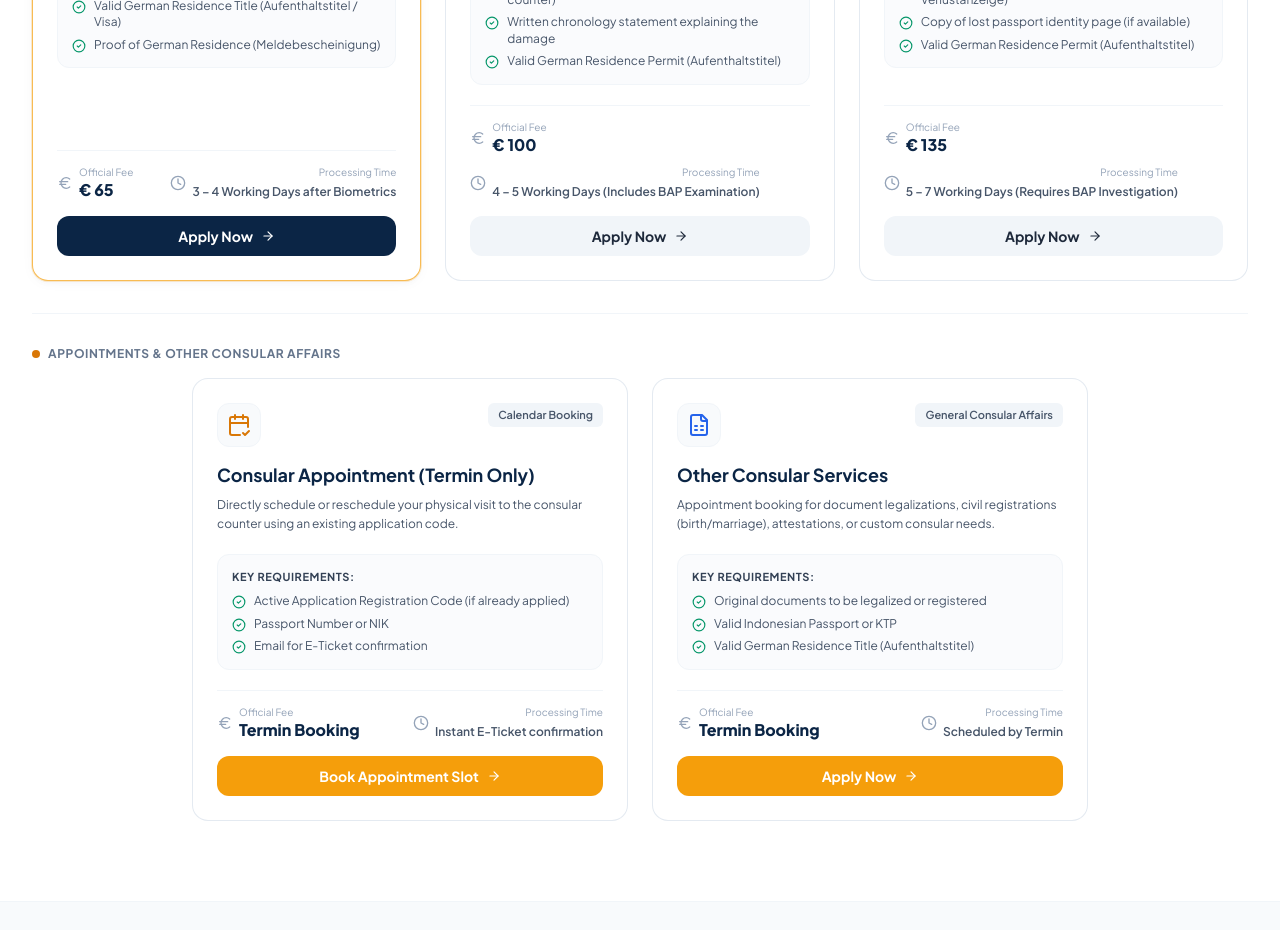
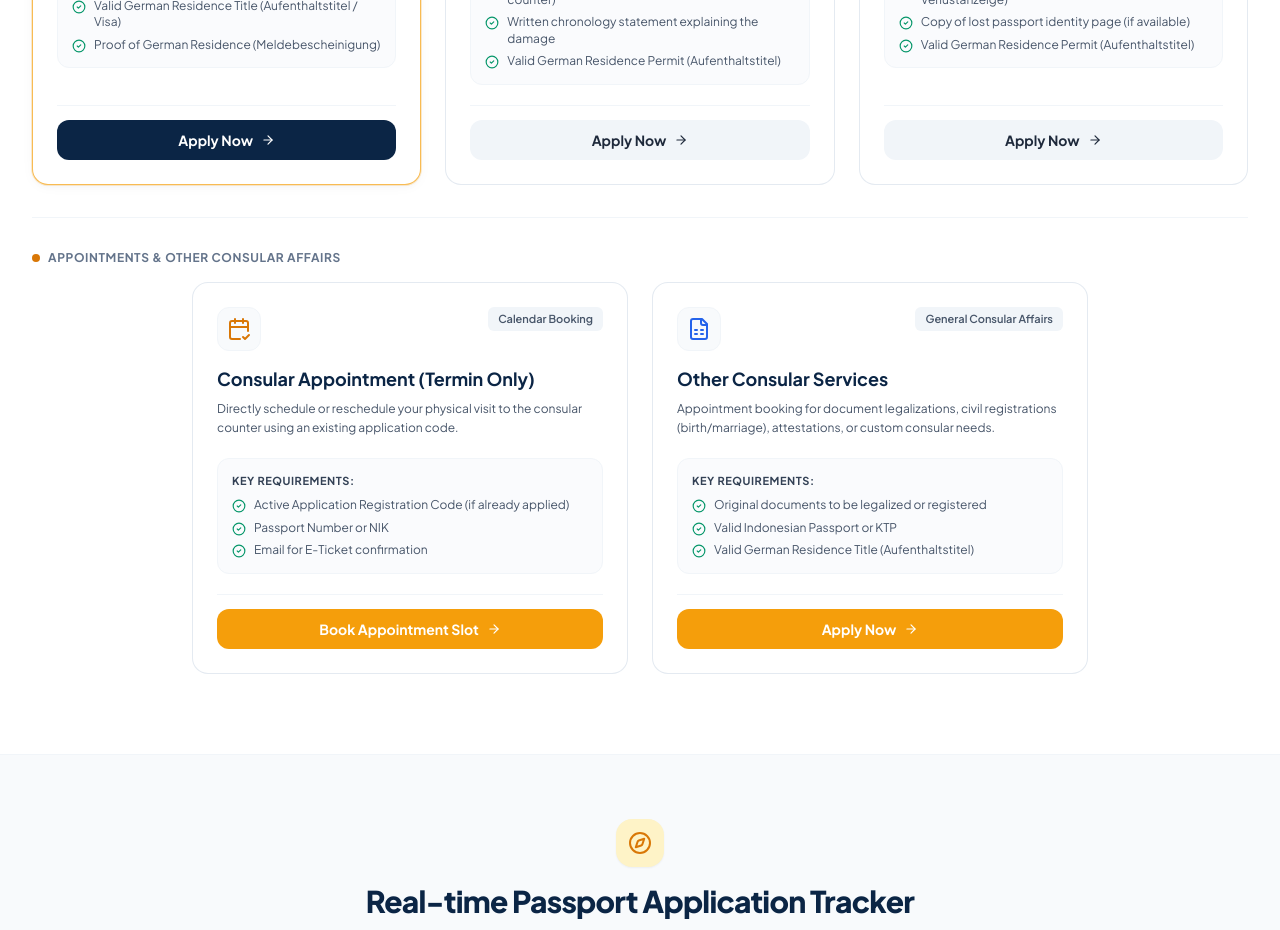
Before and after one commit to rahmadar-if/sunny-kjri-frankfurt, a React (Vite) app: page / in a window 1280 px wide. Shown: the part 1320-2250 px from the top of the page. Built offline with nearby package versions, Linux system fonts and the light colour scheme.

Commit message:
chore: remove price and processing time details from service cards and modals

```diff
--- a/src/components/ETicketModal.tsx
+++ b/src/components/ETicketModal.tsx
@@ -84,7 +84,9 @@ export const ETicketModal: React.FC<ETicketModalProps> = ({
             <div>
               <span className="text-slate-400 block text-[10px] uppercase font-bold">Document Choice</span>
               <span className="font-bold text-sunny-navy text-xs">
-                {application.passportType === 'electronic' ? 'E-Paspor (Chip) € 65' : 'Paspor Biasa € 25'}
+                {application.passportType === 'electronic'
+                  ? (lang === 'id' ? 'Paspor Elektronik (E-Paspor)' : 'Electronic Passport (E-Paspor)')
+                  : (lang === 'id' ? 'Paspor Biasa' : 'Ordinary Passport')}
               </span>
             </div>
 
--- a/src/components/ServiceCatalog.tsx
+++ b/src/components/ServiceCatalog.tsx
@@ -6,8 +6,6 @@ import {
   AlertTriangle,
   CheckCircle2,
   ArrowRight,
-  Euro,
-  Clock,
   FileSpreadsheet
 } from 'lucide-react';
 import { Language, ServiceItem } from '../types';
@@ -55,7 +53,6 @@ export const ServiceCatalog: React.FC<ServiceCatalogProps> = ({
     const title = lang === 'en' ? service.titleEn : service.titleId;
     const tag = lang === 'en' ? service.tagEn : service.tagId;
     const description = lang === 'en' ? service.descriptionEn : service.descriptionId;
-    const duration = lang === 'en' ? service.durationEn : service.durationId;
     const requirements = lang === 'en' ? service.requiredDocsEn : service.requiredDocsId;
 
     return (
@@ -109,36 +106,8 @@ export const ServiceCatalog: React.FC<ServiceCatalogProps> = ({
           </div>
         </div>
 
-        {/* Bottom Meta & Action Button */}
+        {/* Bottom Action Button */}
         <div className="pt-3.5 border-t border-slate-100 mt-auto">
-          <div className="flex items-center justify-between mb-3.5 flex-wrap gap-2">
-            {/* Fee */}
-            <div className="flex items-center gap-1.5">
-              <Euro className="w-4 h-4 text-slate-400" />
-              <div>
-                <span className="text-[10px] text-slate-400 block -mb-0.5">
-                  {t.services.feeLabel}
-                </span>
-                <span className="text-sm sm:text-base font-extrabold text-sunny-navy">
-                  {service.feeEur === 0 ? (lang === 'en' ? 'Termin Booking' : 'Gratis / Termin') : `€ ${service.feeEur}`}
-                </span>
-              </div>
-            </div>
-
-            {/* Processing Duration */}
-            <div className="flex items-center gap-1.5 text-right">
-              <Clock className="w-4 h-4 text-slate-400" />
-              <div>
-                <span className="text-[10px] text-slate-400 block -mb-0.5">
-                  {t.services.durationLabel}
-                </span>
-                <span className="text-xs font-semibold text-slate-600">
-                  {duration}
-                </span>
-              </div>
-            </div>
-          </div>
-
           {/* Trigger Button */}
           <button
             onClick={() => onSelectService(service)}
--- a/src/components/WizardModal.tsx
+++ b/src/components/WizardModal.tsx
@@ -601,10 +601,10 @@ export const WizardModal: React.FC<WizardModalProps> = ({
                       />
                       <div>
                         <span className="font-bold text-xs sm:text-sm text-sunny-navy block">
-                          Electronic Passport (E-Paspor)
+                          {lang === 'id' ? 'Paspor Elektronik (E-Paspor)' : 'Electronic Passport (E-Paspor)'}
                         </span>
                         <span className="text-[10px] sm:text-[11px] text-slate-500 block">
-                          48 Pages with Biometric Chip — € 65
+                          {lang === 'id' ? '48 Halaman dengan Chip Biometrik' : '48 Pages with Biometric Chip'}
                         </span>
                       </div>
                     </label>
@@ -623,10 +623,10 @@ export const WizardModal: React.FC<WizardModalProps> = ({
                       />
                       <div>
                         <span className="font-bold text-xs sm:text-sm text-sunny-navy block">
-                          Ordinary Passport (Paspor Biasa)
+                          {lang === 'id' ? 'Paspor Biasa (Non-Elektronik)' : 'Ordinary Passport (Paspor Biasa)'}
                         </span>
                         <span className="text-[10px] sm:text-[11px] text-slate-500 block">
-                          48 Standard Pages — € 25
+                          {lang === 'id' ? '48 Halaman Standar' : '48 Standard Pages'}
                         </span>
                       </div>
                     </label>
--- a/src/data/translations.ts
+++ b/src/data/translations.ts
@@ -79,8 +79,8 @@ export const translations = {
       phone: "German Phone / WhatsApp Number",
       address: "German Residential Address (Street, House No, PLZ, City)",
       passportType: "Passport Document Choice",
-      epasport: "Electronic Passport (E-Paspor 48 Pages) — € 65",
-      regpasport: "Ordinary Passport (Paspor Biasa 48 Pages) — € 25",
+      epasport: "Electronic Passport (E-Paspor 48 Pages)",
+      regpasport: "Ordinary Passport (Paspor Biasa 48 Pages)",
       autoFillBtn: "⚡ Sync Peduli WNI Record",
       nextBtn: "Continue to Step 2",
       prevBtn: "Back",
@@ -237,8 +237,8 @@ export const translations = {
       phone: "Nomor Telepon / WhatsApp Jerman",
       address: "Alamat Domisili di Jerman (Jalan, No, Kode Pos, Kota)",
       passportType: "Pilihan Jenis Dokumen Paspor",
-      epasport: "Paspor Elektronik (E-Paspor 48 Halaman) — € 65",
-      regpasport: "Paspor Biasa (48 Halaman) — € 25",
+      epasport: "Paspor Elektronik (E-Paspor 48 Halaman)",
+      regpasport: "Paspor Biasa (48 Halaman)",
       autoFillBtn: "⚡ Sinkronisasi Data Peduli WNI",
       nextBtn: "Lanjut ke Langkah 2",
       prevBtn: "Kembali",
```
